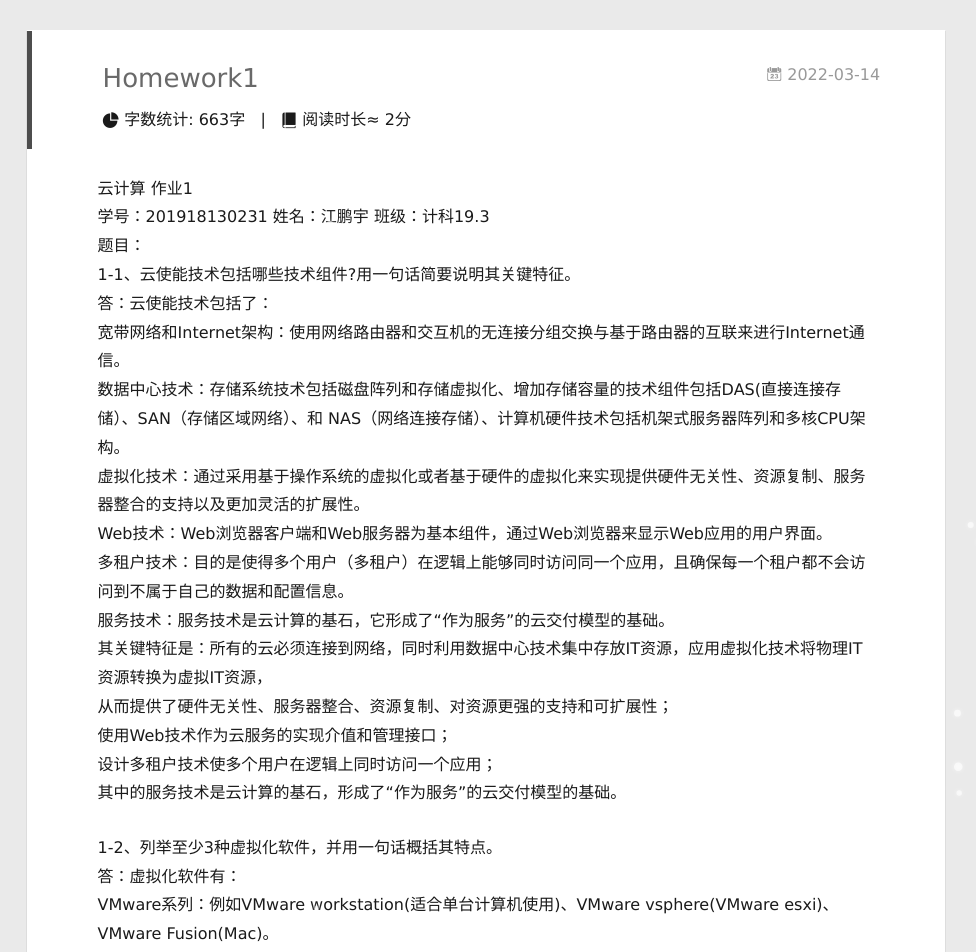
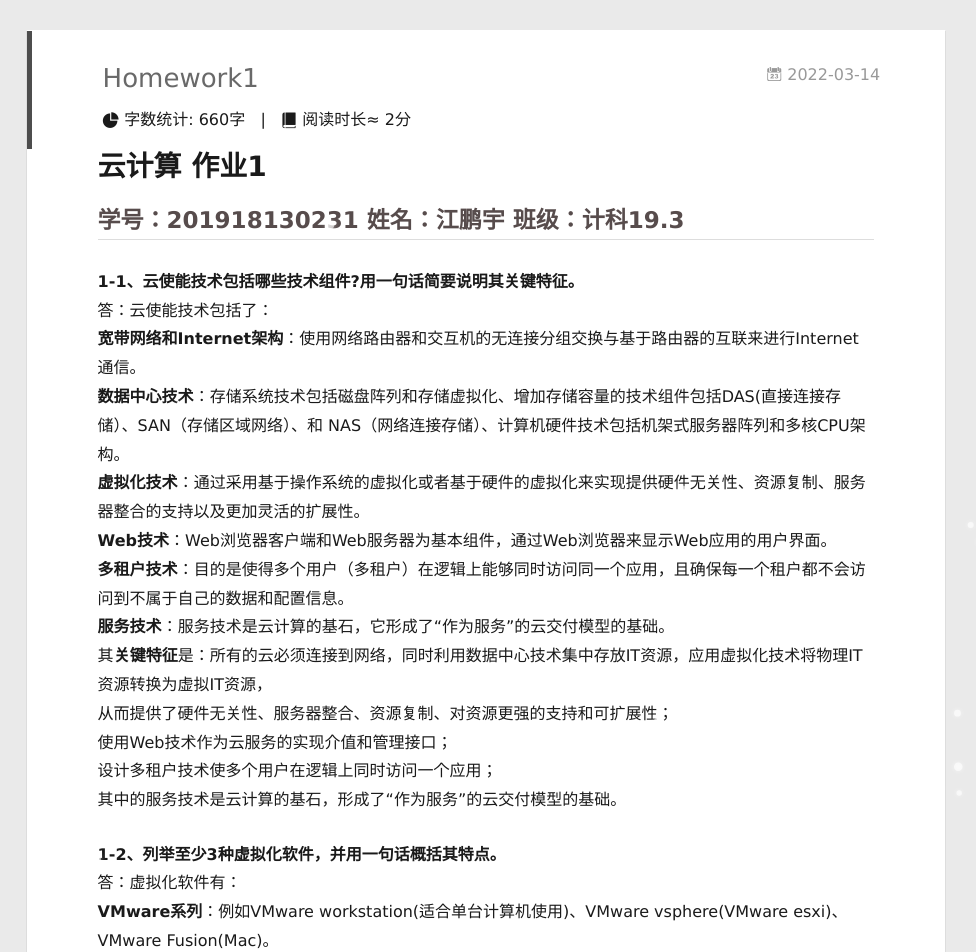
Before and after one commit to 920221453/920221453, a plain HTML site: page 2022/03/14/Homework1/index.html in a window 1280 px wide and 1645 px high. Shown: the top 952 px of the page, 304-1280 px from the left. Drawn offline with Linux system fonts and the light colour scheme; some packages are replaced by stand-ins of ours; no server answers; a script that the page names is missing.

Commit message:
Site updated: 2022-03-19 20:49:28

```diff
--- a/2022/03/14/Homework1/index.html
+++ b/2022/03/14/Homework1/index.html
@@ -10,15 +10,15 @@
   <meta name="generator" content="hexo-theme-yilia-plus">
   <meta name="viewport" content="width=device-width, initial-scale=1, maximum-scale=1">
 
-  <meta name="description" content="云计算 作业1学号：201918130231   姓名：江鹏宇   班级：计科19.3题目：1-1、云使能技术包括哪些技术组件?用一句话简要说明其关键特征。答：云使能技术包括了：      宽带网络和Internet架构：使用网络路由器和交互机的无连接分组交换与基于路由器的互联来进行Internet通信。      数据中心技术：存储系统技术包括磁盘阵列和存储虚拟化、增加存储容量的技术组件包括DA">
+  <meta name="description" content="云计算 作业1学号：201918130231   姓名：江鹏宇   班级：计科19.31-1、云使能技术包括哪些技术组件?用一句话简要说明其关键特征。答：云使能技术包括了：      宽带网络和Internet架构：使用网络路由器和交互机的无连接分组交换与基于路由器的互联来进行Internet通信。      数据中心技术：存储系统技术包括磁盘阵列和存储虚拟化、增加存储容量的技术组件包括DAS(直">
 <meta property="og:type" content="article">
 <meta property="og:title" content="Homework1">
 <meta property="og:url" content="http://example.com/2022/03/14/Homework1/index.html">
 <meta property="og:site_name" content="Hexo">
-<meta property="og:description" content="云计算 作业1学号：201918130231   姓名：江鹏宇   班级：计科19.3题目：1-1、云使能技术包括哪些技术组件?用一句话简要说明其关键特征。答：云使能技术包括了：      宽带网络和Internet架构：使用网络路由器和交互机的无连接分组交换与基于路由器的互联来进行Internet通信。      数据中心技术：存储系统技术包括磁盘阵列和存储虚拟化、增加存储容量的技术组件包括DA">
+<meta property="og:description" content="云计算 作业1学号：201918130231   姓名：江鹏宇   班级：计科19.31-1、云使能技术包括哪些技术组件?用一句话简要说明其关键特征。答：云使能技术包括了：      宽带网络和Internet架构：使用网络路由器和交互机的无连接分组交换与基于路由器的互联来进行Internet通信。      数据中心技术：存储系统技术包括磁盘阵列和存储虚拟化、增加存储容量的技术组件包括DAS(直">
 <meta property="og:locale" content="en_US">
 <meta property="article:published_time" content="2022-03-14T07:36:36.000Z">
-<meta property="article:modified_time" content="2022-03-14T07:39:40.147Z">
+<meta property="article:modified_time" content="2022-03-19T12:48:56.959Z">
 <meta property="article:author" content="J P Y">
 <meta name="twitter:card" content="summary">
 
@@ -228,7 +228,7 @@
       <!-- 百度字体平台:http://fontstore.baidu.com/static/editor/index.html -->
       <i class="icon-statistics"></i>
       <span class="post-meta-item-text"> 字数统计:</span>
-      <span class="post-count">663字</span>
+      <span class="post-count">660字</span>
     </span>
   </span>
 
@@ -248,8 +248,8 @@
 
   <div class="article-entry" itemprop="articleBody">
 
-    <p>云计算 作业1<br>学号：201918130231   姓名：江鹏宇   班级：计科19.3<br>题目：<br>1-1、云使能技术包括哪些技术组件?用一句话简要说明其关键特征。<br>答：云使能技术包括了：<br>      宽带网络和Internet架构：使用网络路由器和交互机的无连接分组交换与基于路由器的互联来进行Internet通信。<br>      数据中心技术：存储系统技术包括磁盘阵列和存储虚拟化、增加存储容量的技术组件包括DAS(直接连接存储）、SAN（存储区域网络）、和 NAS（网络连接存储）、计算机硬件技术包括机架式服务器阵列和多核CPU架构。<br>      虚拟化技术：通过采用基于操作系统的虚拟化或者基于硬件的虚拟化来实现提供硬件无关性、资源复制、服务器整合的支持以及更加灵活的扩展性。<br>      Web技术：Web浏览器客户端和Web服务器为基本组件，通过Web浏览器来显示Web应用的用户界面。<br>      多租户技术：目的是使得多个用户（多租户）在逻辑上能够同时访问同一个应用，且确保每一个租户都不会访问到不属于自己的数据和配置信息。<br>      服务技术：服务技术是云计算的基石，它形成了“作为服务”的云交付模型的基础。<br>      其关键特征是：所有的云必须连接到网络，同时利用数据中心技术集中存放IT资源，应用虚拟化技术将物理IT资源转换为虚拟IT资源，<br>                            从而提供了硬件无关性、服务器整合、资源复制、对资源更强的支持和可扩展性；<br>                            使用Web技术作为云服务的实现介值和管理接口；<br>                            设计多租户技术使多个用户在逻辑上同时访问一个应用；<br>                            其中的服务技术是云计算的基石，形成了“作为服务”的云交付模型的基础。</p>
-<p>1-2、列举至少3种虚拟化软件，并用一句话概括其特点。<br>答：虚拟化软件有：<br>      VMware系列：例如VMware workstation(适合单台计算机使用)、VMware vsphere(VMware esxi)、VMware Fusion(Mac)。<br>      Openvz：基于linux 虚拟机和宿主机共用一个内核。<br>      VirtualBox等<br>      概括特点：把一台物理计算机虚拟成多台逻辑计算机，每个逻辑计算机里面可以运行不同的操作系统，相互不受影响，实现对于硬件资源的充分利用。</p>
+    <h1 id="云计算-作业1"><a href="#云计算-作业1" class="headerlink" title="云计算 作业1"></a>云计算 作业1</h1><h2 id="学号：201918130231-姓名：江鹏宇-班级：计科19-3"><a href="#学号：201918130231-姓名：江鹏宇-班级：计科19-3" class="headerlink" title="学号：201918130231   姓名：江鹏宇   班级：计科19.3"></a>学号：201918130231   姓名：江鹏宇   班级：计科19.3</h2><p><strong>1-1、云使能技术包括哪些技术组件?用一句话简要说明其关键特征。</strong><br>答：云使能技术包括了：<br>      <strong>宽带网络和Internet架构</strong>：使用网络路由器和交互机的无连接分组交换与基于路由器的互联来进行Internet通信。<br>      <strong>数据中心技术</strong>：存储系统技术包括磁盘阵列和存储虚拟化、增加存储容量的技术组件包括DAS(直接连接存储）、SAN（存储区域网络）、和 NAS（网络连接存储）、计算机硬件技术包括机架式服务器阵列和多核CPU架构。<br>      <strong>虚拟化技术</strong>：通过采用基于操作系统的虚拟化或者基于硬件的虚拟化来实现提供硬件无关性、资源复制、服务器整合的支持以及更加灵活的扩展性。<br>      <strong>Web技术</strong>：Web浏览器客户端和Web服务器为基本组件，通过Web浏览器来显示Web应用的用户界面。<br>      <strong>多租户技术</strong>：目的是使得多个用户（多租户）在逻辑上能够同时访问同一个应用，且确保每一个租户都不会访问到不属于自己的数据和配置信息。<br>      <strong>服务技术</strong>：服务技术是云计算的基石，它形成了“作为服务”的云交付模型的基础。<br>      其<strong>关键特征</strong>是：所有的云必须连接到网络，同时利用数据中心技术集中存放IT资源，应用虚拟化技术将物理IT资源转换为虚拟IT资源，<br>                            从而提供了硬件无关性、服务器整合、资源复制、对资源更强的支持和可扩展性；<br>                            使用Web技术作为云服务的实现介值和管理接口；<br>                            设计多租户技术使多个用户在逻辑上同时访问一个应用；<br>                            其中的服务技术是云计算的基石，形成了“作为服务”的云交付模型的基础。</p>
+<p><strong>1-2、列举至少3种虚拟化软件，并用一句话概括其特点。</strong><br>答：虚拟化软件有：<br>      <strong>VMware系列</strong>：例如VMware workstation(适合单台计算机使用)、VMware vsphere(VMware esxi)、VMware Fusion(Mac)。<br>      <strong>Openvz</strong>：基于linux 虚拟机和宿主机共用一个内核。<br>      <strong>VirtualBox</strong>等<br>      <strong>概括特点</strong>：把一台物理计算机虚拟成多台逻辑计算机，每个逻辑计算机里面可以运行不同的操作系统，相互不受影响，实现对于硬件资源的充分利用。</p>
 
 
 
```
Also changed, not shown: index.html (+2 -2 lines).
